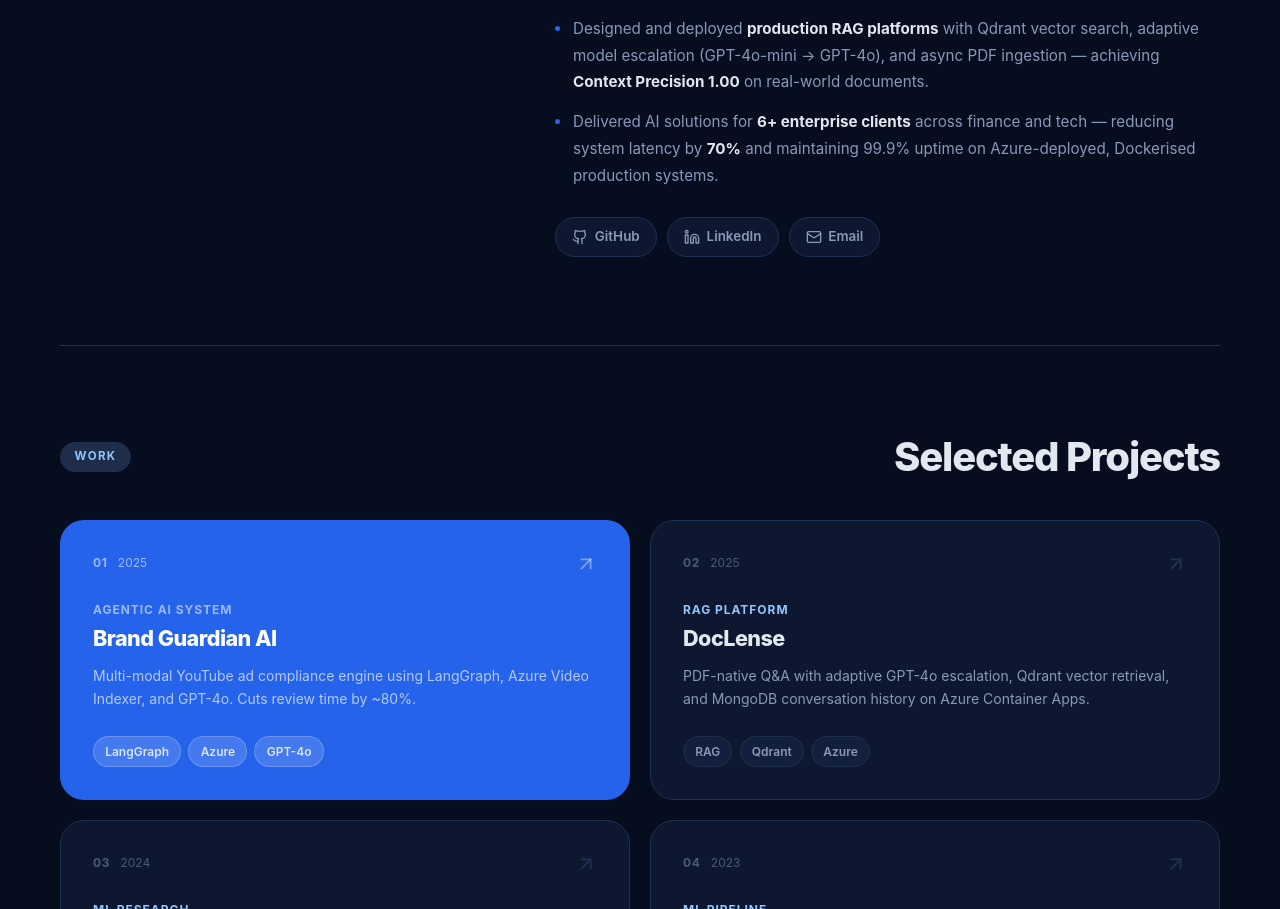
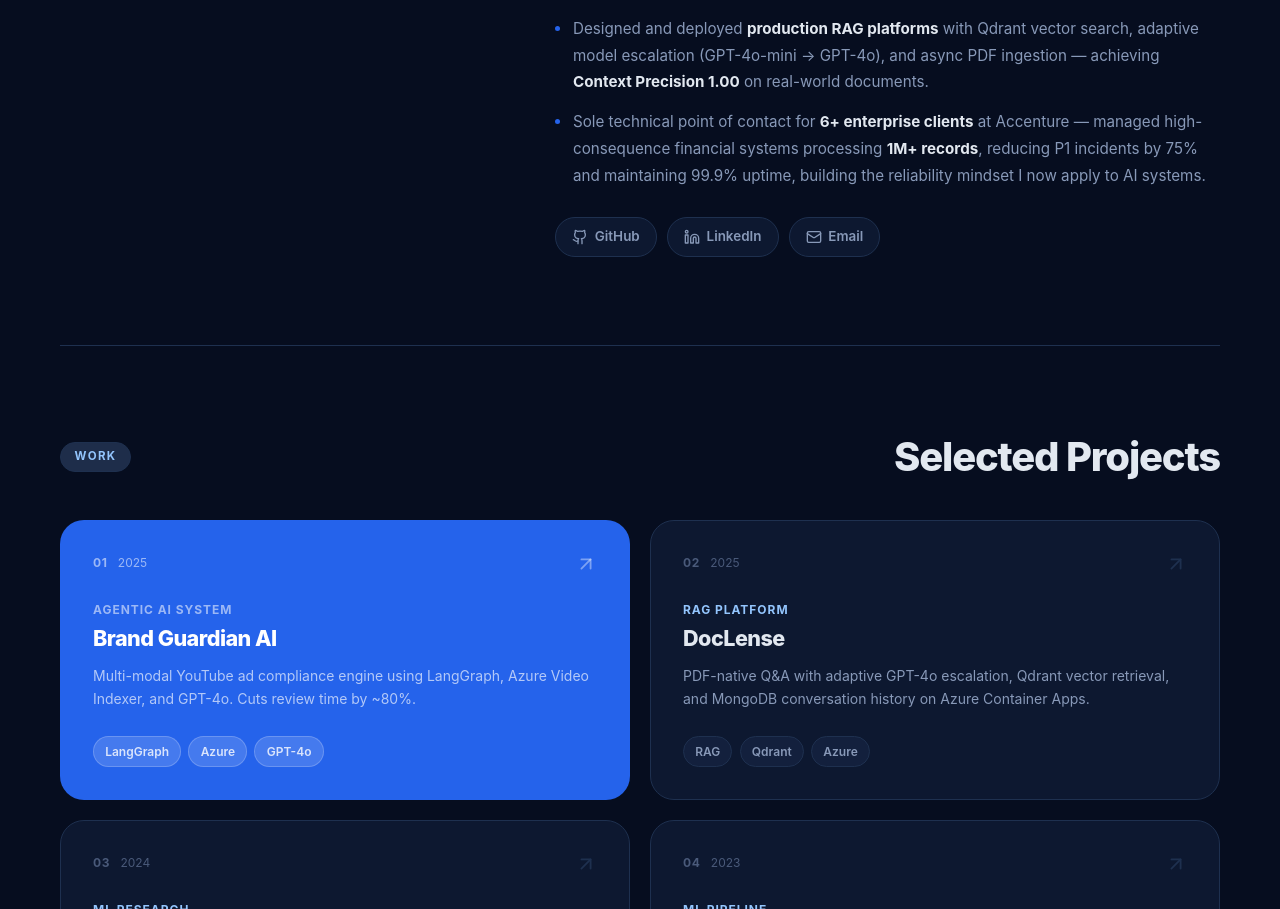
Before and after one commit to ShibjiRout/shibji-portfolio, a React (Vite) app: page / in a window 1280 px wide. Shown: the part 1476-2385 px from the top of the page. Built offline with nearby package versions, Linux system fonts and the light colour scheme.

Commit message:
fix: accurate Accenture bullet, no misleading AI delivery claim

```diff
--- a/src/App.tsx
+++ b/src/App.tsx
@@ -187,7 +187,7 @@
               <li>Built and deployed production <strong>LangGraph pipelines and RAG systems on Azure</strong> achieving a <strong>98% pipeline success rate</strong> — combining 3 years of enterprise delivery with an MSc in Advanced Computer Science (Leeds, Merit).</li>
               <li>Architected <strong>multi-agent AI systems</strong> using LangGraph, LangChain, and GPT-4o — including a multi-modal compliance engine (Brand Guardian AI) that reduced review time by <strong>~80%</strong> using Azure Video Indexer and RAG retrieval.</li>
               <li>Designed and deployed <strong>production RAG platforms</strong> with Qdrant vector search, adaptive model escalation (GPT-4o-mini → GPT-4o), and async PDF ingestion — achieving <strong>Context Precision 1.00</strong> on real-world documents.</li>
-              <li>Delivered AI solutions for <strong>6+ enterprise clients</strong> across finance and tech — reducing system latency by <strong>70%</strong> and maintaining 99.9% uptime on Azure-deployed, Dockerised production systems.</li>
+              <li>Sole technical point of contact for <strong>6+ enterprise clients</strong> at Accenture — managed high-consequence financial systems processing <strong>1M+ records</strong>, reducing P1 incidents by 75% and maintaining 99.9% uptime, building the reliability mindset I now apply to AI systems.</li>
             </motion.ul>
             <motion.div className="about-links" initial={{ opacity: 0 }} whileInView={{ opacity: 1 }} viewport={{ once: true }} transition={{ delay: 0.2 }}>
               <a href="https://github.com/ShibjiRout" target="_blank" rel="noreferrer" className="about-link"><Github size={16} /> GitHub</a>
```
